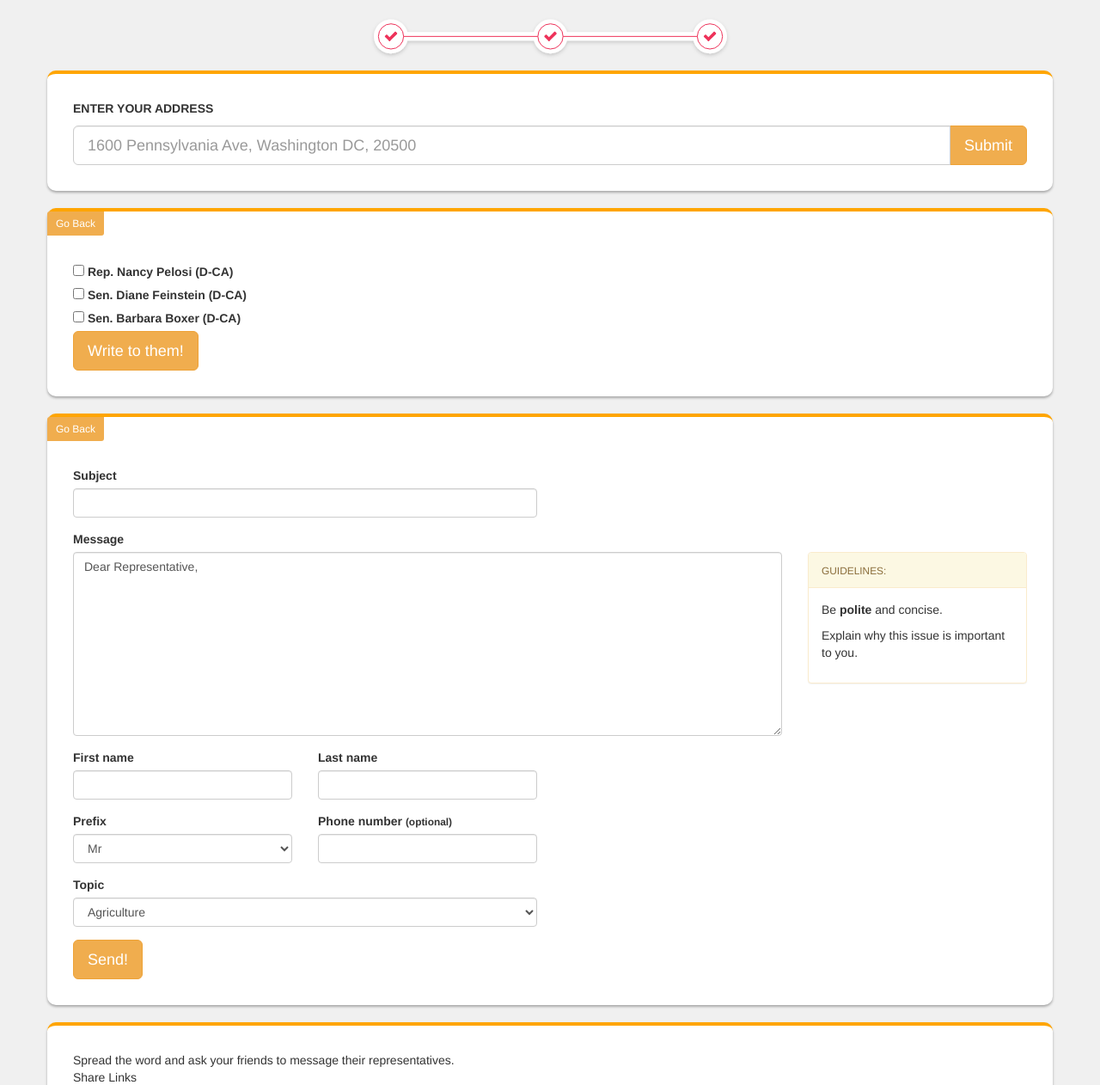
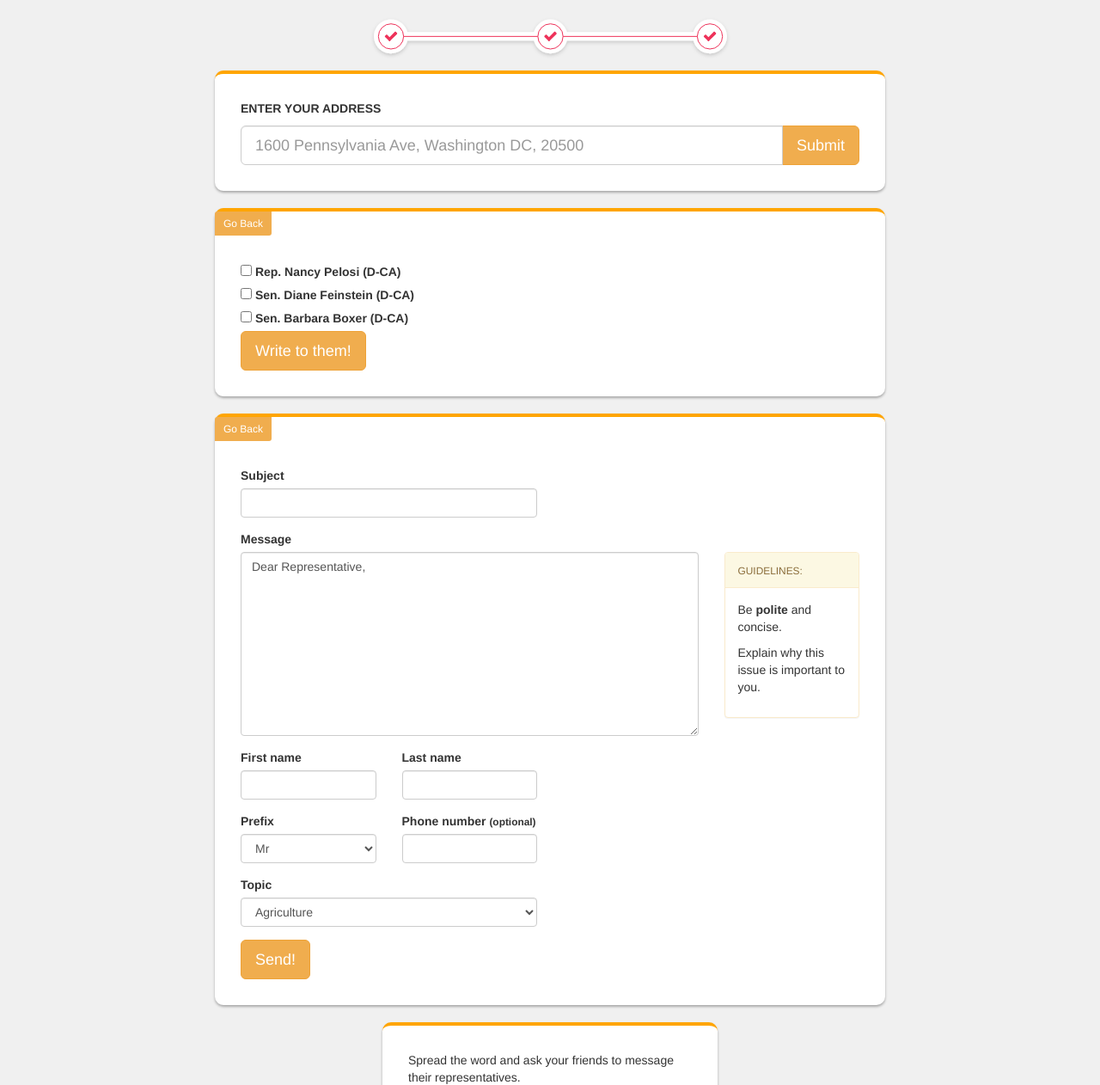
Before and after one commit to sinak/dmc-io-fe, a plain HTML site: page index.html in a window 1280 px wide. Shown: the part 138-1400 px from the top of the page at 86% size. Drawn offline with Linux system fonts and the light colour scheme; a web font is replaced by a local one.

Commit message:
css tweaks
merged redundant classes

```diff
--- a/index.html
+++ b/index.html
@@ -82,7 +82,7 @@
 
       <!-- Page 1 -->
       <div class="row">
-        <div class="email-form" class="col-md-8 col-md-offset-2">
+        <div class="email-form col-md-8 col-md-offset-2">
           <label for="inputAddress"><label for="inputAddress">ENTER YOUR ADDRESS</label></label>
           <div class="input-group">
             <input type="text" class="form-control input-lg" placeholder="1600 Pennsylvania Ave, Washington DC, 20500">
@@ -96,7 +96,7 @@
       <br>
       <!-- Page 2 -->
       <div class="row">
-        <div class="email-form" class="col-md-8 col-md-offset-2">
+        <div class="email-form col-md-8 col-md-offset-2">
           <button class="btn-sm btn-warning back-button">Go Back</button>
 
           <div><label>
@@ -115,7 +115,7 @@
       <br>
       <!-- Page 3 -->
       <div class="row">
-        <div class="email-form" class="col-md-8 col-md-offset-2">
+        <div class="email-form col-md-8 col-md-offset-2">
           <button class="btn-sm btn-warning back-button">Go Back</button>
 
           <div class="row">
@@ -189,7 +189,7 @@
     <br />
     <!-- Page 4 -->
     <div class="row">
-      <div class="email-form" class="col-md-4 col-md-offset-4">
+      <div class="email-form col-md-4 col-md-offset-4">
         <div>Spread the word and ask your friends to message their representatives.
         </div>
         <div>
```
